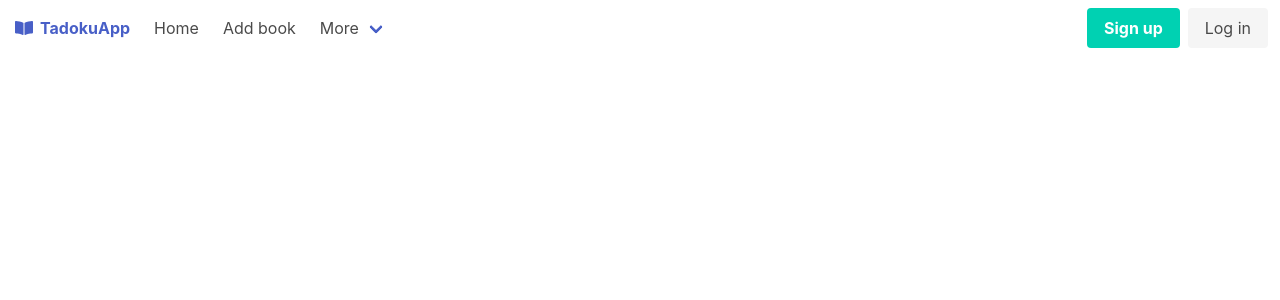
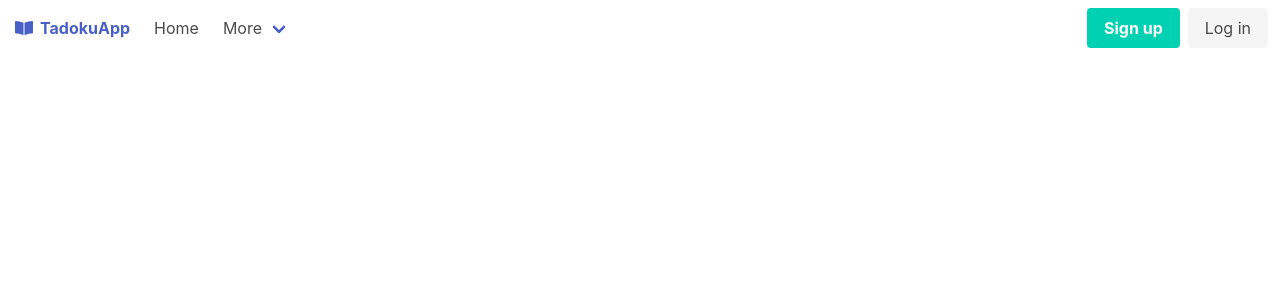
Before and after one commit to NITTC-ComputerClub/AH2021-Team3, a Django app: page /book/create/ in a window 1280 px wide. Shown: the top 300 px of the page. Run offline with Django 3.2, Linux system fonts and the light colour scheme; some libraries are stand-ins or nearby versions.

Commit message:
fix: navbar
isbnの追加ページもログインしないと表示されないように

```diff
--- a/tadokuapp/templates/base.html
+++ b/tadokuapp/templates/base.html
@@ -56,10 +56,11 @@
                     Home
                 </a>
 
-                <a class="navbar-item" href={% url 'tadoku:isbn' %}>
-                    Add book
-                </a>
+
                 {% if user.is_authenticated %}
+                    <a class="navbar-item" href={% url 'tadoku:isbn' %}>
+                        Add book
+                    </a>
                     <a class="navbar-item" href={% url 'tadoku:books' %}>
                         Books
                     </a>
```
